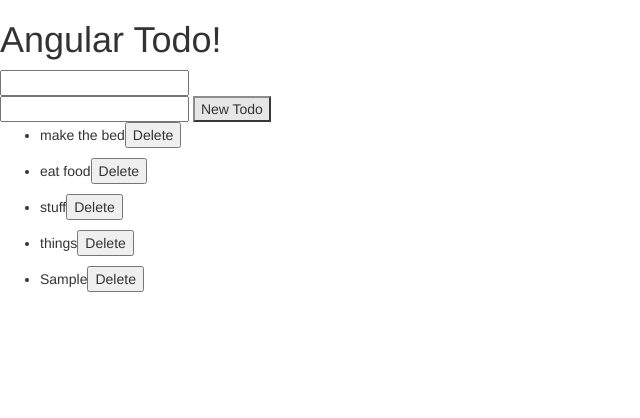
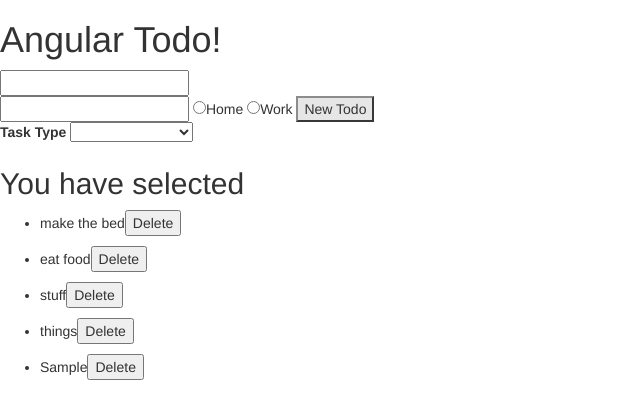
Before and after one commit to hannahhall/angular, a website: page index.html in a window 1280 px wide. Both pictures are taken after typing "Sample" into the empty fields and a click on the button "New Todo". Shown: the whole page, without its empty margins (0-640 px from the left). Drawn offline with nearby package versions, Linux system fonts and the light colour scheme.

Commit message:
added a json file

```diff
--- a/app/controllers/todo.js
+++ b/app/controllers/todo.js
@@ -1,24 +1,50 @@
-app.controller("TodoCtrl", function ($scope) {
+app.controller("TodoCtrl", function ($scope, $http) {
 	$scope.title = 'Angular Todo!';
 	$scope.potato = '';
 	$scope.varName = '';
-	$scope.newTodo='';
+	$scope.newTodo ='';
+	$scope.taskType = '';
+	$scope.selectedTodo= '';
 
-	$scope.tasks = [
-		{name: "make the bed", type:'home'},
-		{name: "eat food", type:'home'},
-		{name: "stuff", type:"work"},
-		{name: "things", type: "work"}
-	];
+	// $scope.tasks = [
+	// 	{name: "make the bed", type:'home'},
+	// 	{name: "eat food", type:'home'},
+	// 	{name: "stuff", type:"work"},
+	// 	{name: "things", type: "work"}
+	// ];
+
+	// $http({
+	// 	method: 'GET',
+	// 	url: '/data/tasks.json',
+	// }).then((data) => {
+	// 	$scope.tasks = data.tasks;
+	// });
+
+  $http.get('/data/tasks.json')
+    .then((response) => {
+      console.log("response", response);
+      $scope.tasks = response.data.tasks;
+  })
+
+  // to post data
+  // $http.post('/data/tasks.json', {data: "what I'm sending"})
+  //   .then((response) => {
+  //     console.log("response", response);
+  //     $scope.tasks = response.data.tasks;
+  // })
 
 	$scope.addTodo = function () {
-		$scope.tasks.push({name: $scope.newTodo, type:'home'});
+		const taskType = $scope.homeTask ? "home" : "work";
+		$scope.tasks.push({name: $scope.newTodo, type: $scope.taskType});
 		$scope.newTodo = '';
 	}
 
 	$scope.removeTodo = (task) => {
 		const taskIndex = $scope.tasks.indexOf(task);
-		$scope.tasks.splice(taskIndex, 1);
+		if (taskIndex >= 0) {
+			$scope.tasks.splice(taskIndex, 1);
+		}
 	}
 
+
 })
--- /dev/null
+++ b/data/tasks.json
@@ -0,0 +1,8 @@
+{
+	"tasks": [
+		{"name": "make the bed", "type":"home"},
+		{"name": "eat food", "type":"home"},
+		{"name": "stuff", "type":"work"},
+		{"name": "things", "type": "work"}
+	]
+}
--- a/index.html
+++ b/index.html
@@ -12,8 +12,9 @@
 		<h1>{{title}}</h1>
 		<div>
 			<input type="text" ng-model="potato">
-<!-- 			<input type="checkbox" ng-model= "varName">
- -->			<div>
+
+
+			<div>
 				{{potato}}
 			</div>
 <!-- 			<div>
@@ -21,8 +22,20 @@
 			</div> -->
 			<form ng-submit="addTodo()"> <!-- ng-submit on form to use enter key, make sure button is type=submit -->
 				<input type="text" name="" ng-model="newTodo">
+				<input type="radio" name="tasktype" ng-model="taskType" value="home">Home
+				<input type="radio" name="tasktype" ng-model="taskType" value="work">Work
 				<button type="submit" class="btn-default" >New Todo</button>
 			</form>
+			<div>
+				<label for="type">Task Type</label>
+				<select name="" id="type"
+					ng-model="selectedTodo"
+					ng-options="item.name group by item.type for item in tasks">
+				</select>
+			</div>
+			<div>
+				<h2>You have selected {{selectedTodo.name}}</h2>
+			</div>
 			<div>
 				<ul ng-repeat="eachItem in tasks | filter: potato">
 					<li>{{eachItem.name}}<button ng-click="removeTodo(eachItem)">Delete</button></li>
```
